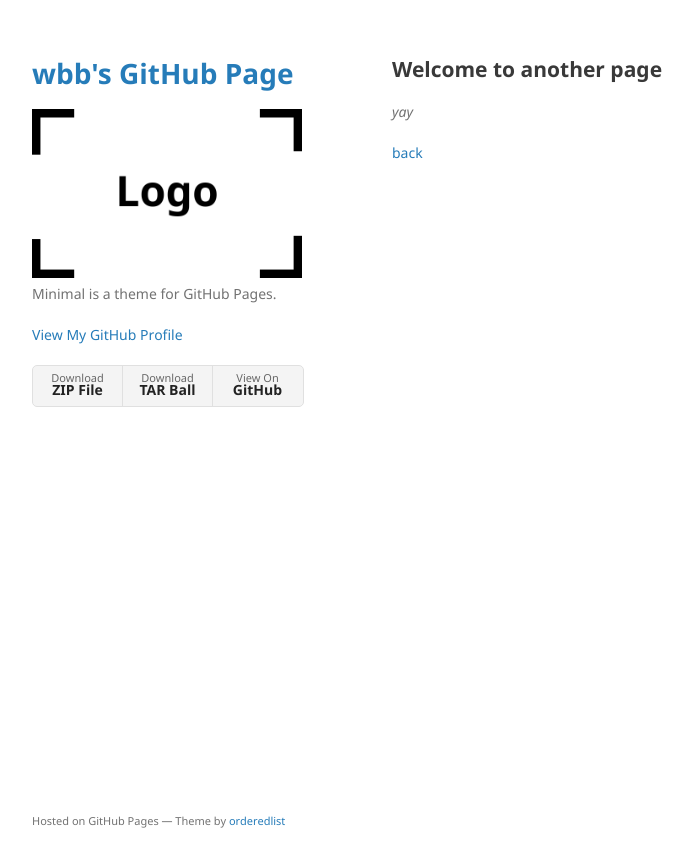
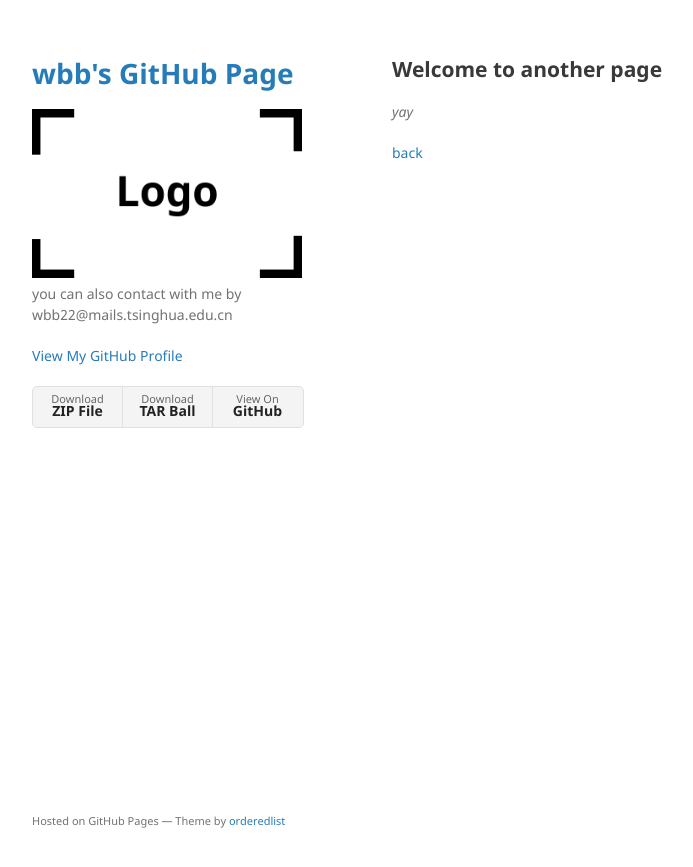
Before and after one commit to case11123/case11123.github.io, a Jekyll site: the page built from another-page.md, in a window 1280 px wide. Shown: the top 867 px of the page, without its empty margins (178-871 px from the left). Built offline with Jekyll 4.4.1, drawn with Linux system fonts in a browser that asks for light colours; our own code applies the rules of GitHub Pages for plain Markdown files.

Commit message:
Update _config.yml

```diff
--- a/_config.yml
+++ b/_config.yml
@@ -1,6 +1,6 @@
 title: wbb's GitHub Page
 logo: /assets/img/logo.png
-description: Minimal is a theme for GitHub Pages.
+description: you can also contact with me by wbb22@mails.tsinghua.edu.cn
 show_downloads: true
-google_analytics: wbb22@mails.tsinghua.edu.cn
+google_analytics:
 theme: jekyll-theme-minimal
```
